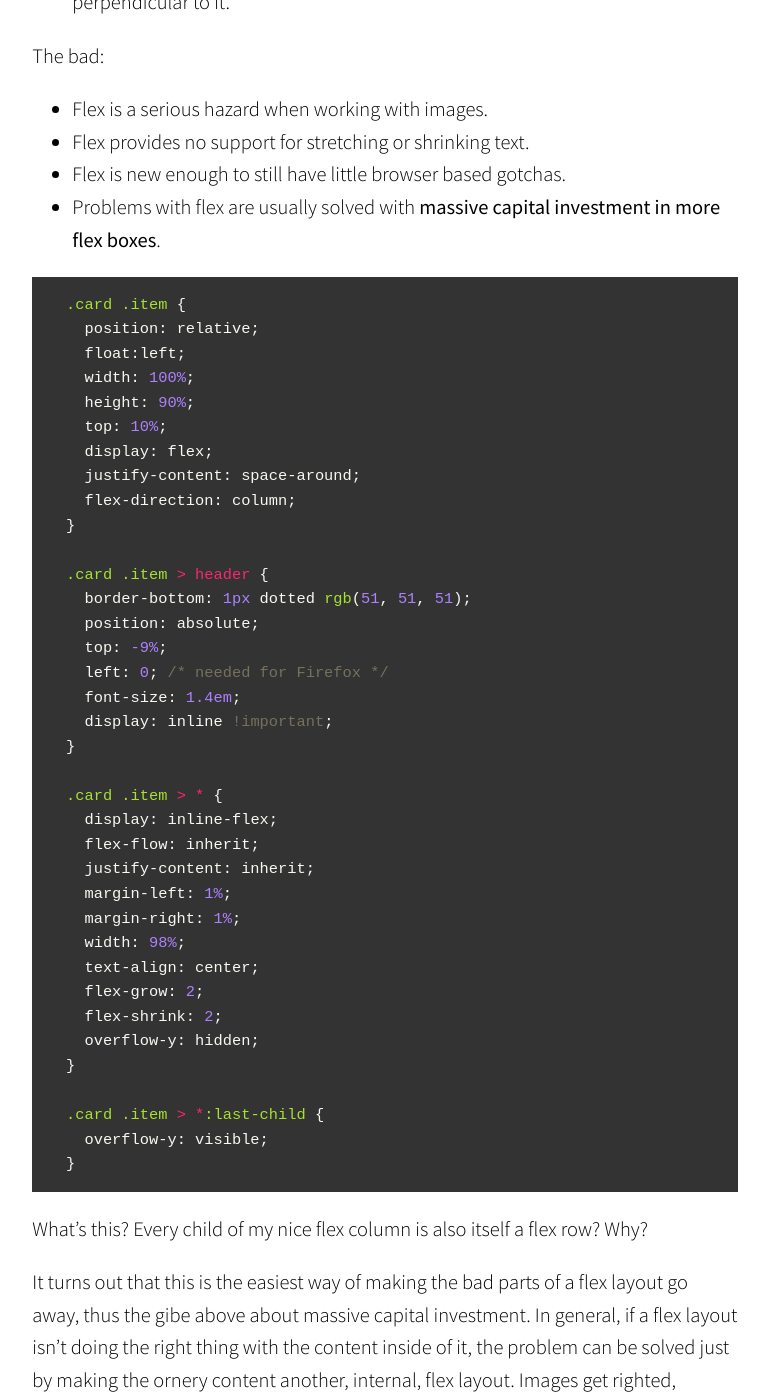
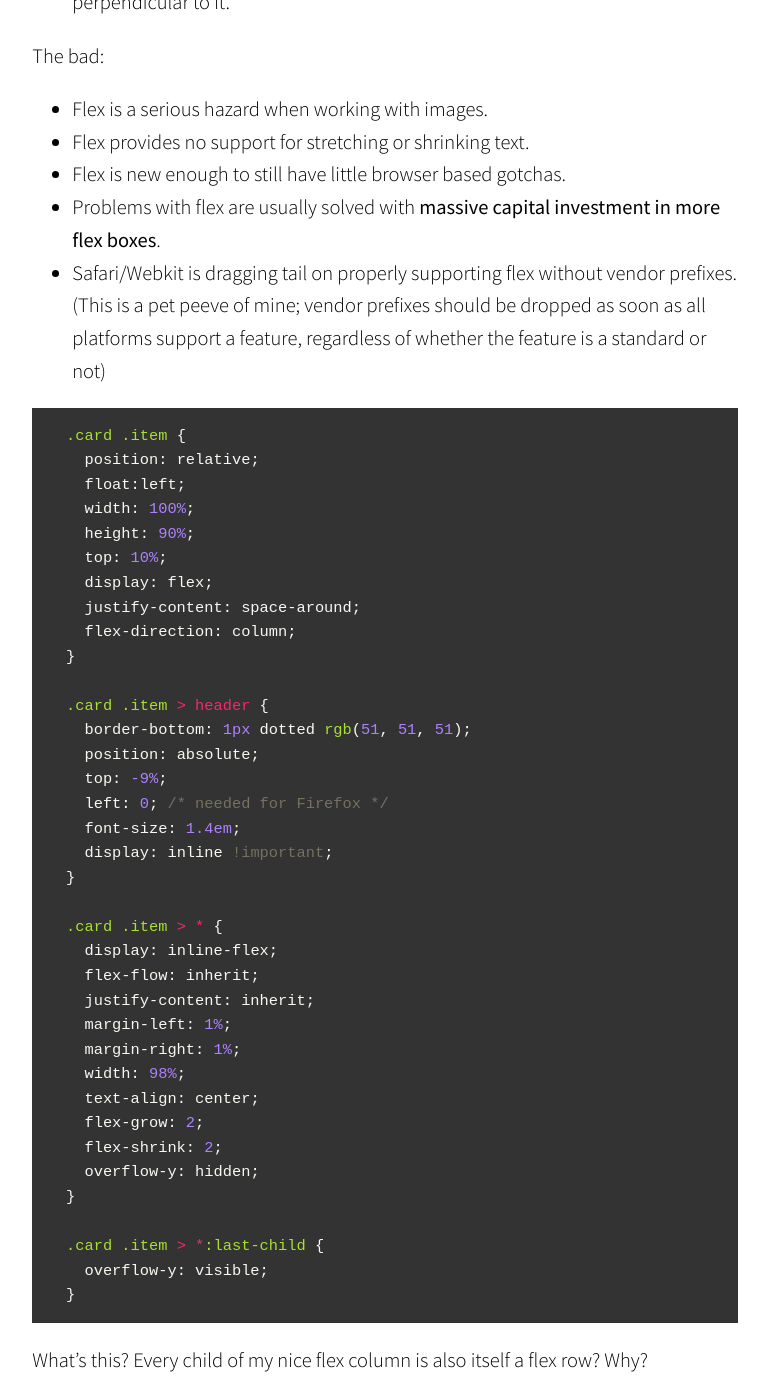
Before and after one commit to airhadoken/airhadoken.github.io, a Jekyll site: the page built from _posts/2015-04-09-css3-fun-website.md, in a window 1280 px wide and 1400 px high, scrolled down 7317 px. Shown: the whole window, without its empty margins (255-1024 px from the left). Built offline with Jekyll 4.4.1, drawn with Linux system fonts in a browser that asks for light colours; nearby versions of some CDN libraries; some web fonts are replaced; Markdown is read by kramdown in place of the engine named in the settings; comment, search, counter and statistics services are not loaded; some of the changed text lies outside the part shown.

Commit message:
Fixed the rest of the things for Safari

````diff
--- a/_posts/2015-04-09-css3-fun-website.md
+++ b/_posts/2015-04-09-css3-fun-website.md
@@ -282,6 +282,7 @@
 * Flex provides no support for stretching or shrinking text.
 * Flex is new enough to still have little browser based gotchas.
 * Problems with flex are usually solved with [massive capital investment in more flex boxes](https://www.youtube.com/watch?v=nEI19kJ5GfU).
+* Safari/Webkit is dragging tail on properly supporting flex without vendor prefixes.  (This is a pet peeve of mine; vendor prefixes should be dropped as soon as all platforms support a feature, regardless of whether the feature is a standard or not)
 
 ```css
   .card .item {
@@ -328,6 +329,8 @@
 
 Also, you'll notice that the header element in each card item is treated specially.  The rest of the flex layout is given an offset to compensate for the header being up top rather than evenly spaced with everything.
 
+[Note: the demo below includes Webkit-prefixed properies, because Safari doesn't support unprefixed flex layout]
+
 <div id="flexdemo" class="box" style="height: 500px">
 <style type="text/css">
 
@@ -344,9 +347,12 @@
     width: 100%;
     height: 90%;
     top: 10%;
+    display: -webkit-flex;
     display: flex;
     justify-content: space-around;
     flex-direction: column;
+    -webkit-justify-content: space-around;
+    -webkit-flex-direction: column;
     font-size: 14pt;
   }
 
@@ -382,7 +392,7 @@
 </div>
 </div>
 <div class="card">
-<div class="item" style="flex-direction: row">
+<div class="item" style="flex-direction: row; -webkit-flex-direction: row">
   <header>Flex header (absolute)</header>
   <p> Row layout!</p>
   <p> spacing is even here too </p>
@@ -480,6 +490,8 @@
 
 So we get a nice grid in a flexbox.  Below in the demo, the card (dotted blue border) is a column-oriented flexbox, while the grid elements (dotted red border), are elements in the flex rows making up the 2x2 grid.  Having 49% width enforced ensures that the rows don't wrap to the next line in Mozilla, which is a bit touchier with flexboxes.  The `section` element at (1, 1) preserves its natural sizing differences from the other elements.
 
+[Note: the demo below includes Webkit-prefixed properies, because Safari doesn't support unprefixed flex layout]
+
 <div class="box" id="griddemo">
 <style type="text/css">
   #griddemo .card > .item {
@@ -488,8 +500,10 @@
   }
 
   #griddemo two-by-two > div {
+    display: -webkit-flex;
     display:flex;
     flex-flow: row;
+    -webkit-flex-flow: row;
     align-items: baseline;
   }
 
@@ -507,9 +521,12 @@
     border: 1px dotted blue;
     width: 400px;
     height: 400px;
+    display: -webkit-flex;
     display: flex;
     flex-flow: column nowrap;
     justify-content: space-around;
+    -webkit-flex-flow: column nowrap;
+    -webkit-justify-content: space-around;
     margin-left: auto;
     margin-right: auto;
   }
````
Also changed, not shown: other parts of _posts/2015-04-09-css3-fun-website.md (+4 -0 lines).
